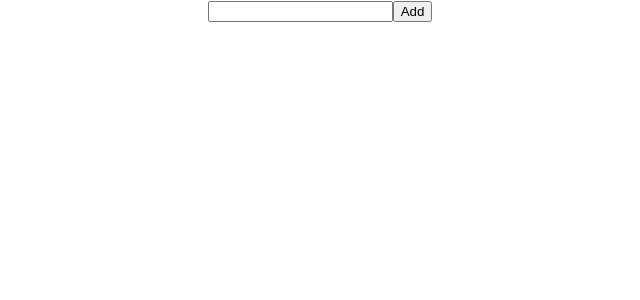
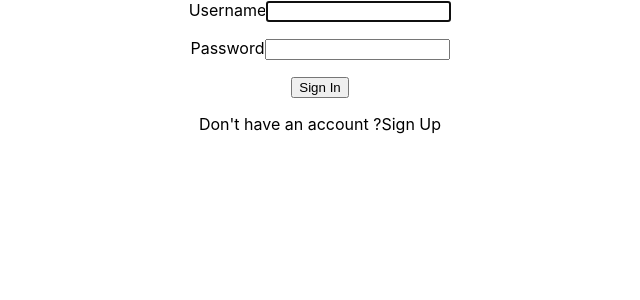
Before and after one commit to Anant147r/Calculator, a React (Create React App) app: page / in a window 1280 px wide. Shown: the top 300 px of the page, without its empty margins (320-960 px from the left). Built offline with nearby package versions, Linux system fonts and the light colour scheme; no server answers.

Commit message:
CHanges made

```diff
--- a/src/App.js
+++ b/src/App.js
@@ -1,14 +1,14 @@
 // import Calculator from "./Components/Calculator";
 // import Main from "./Components/Main";
 import MainComponent from "./Components/MainComponent";
-import Calculator from "./Components/Calculator/Calculator";
+// import Calculator from "./Components/Calculator/Calculator";
 import "./App.css";
 
 function App() {
   return (
     <div className="App">
-      {/* <MainComponent /> */}
-      <Calculator />
+      <MainComponent />
+      {/* <Calculator /> */}
     </div>
   );
 }
--- a/src/Components/Calculator/Calculator.js
+++ b/src/Components/Calculator/Calculator.js
@@ -1,4 +1,5 @@
 import React, { useState } from "react";
+import fire from "../../fire";
 const Calculator = () => {
   const [items, setItemList] = useState([]);
   const [item, setItem] = useState("");
--- a/src/Components/Hero/Hero.js
+++ b/src/Components/Hero/Hero.js
@@ -1,4 +1,5 @@
 import React, { useEffect } from "react";
+import Calculator from "../Calculator/Calculator";
 const Hero = ({ handleLogout, user }) => {
   useEffect(() => {
     // console.log(user.metadata.creationTime);
@@ -8,6 +9,7 @@ const Hero = ({ handleLogout, user }) => {
       <nav>
         <h2>Welcome {user.email}</h2>
         <button onClick={handleLogout}>Logout</button>
+        <Calculator />
       </nav>
     </section>
   );
```
